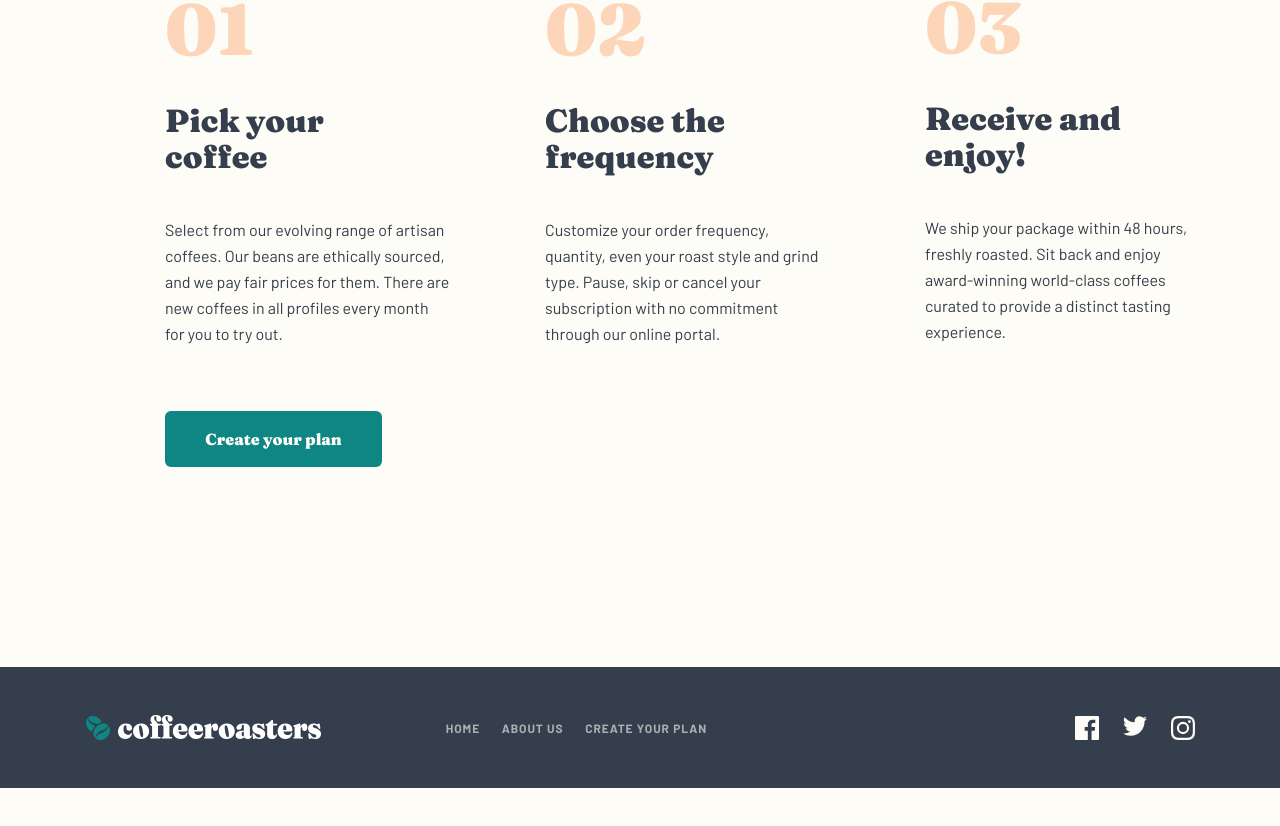
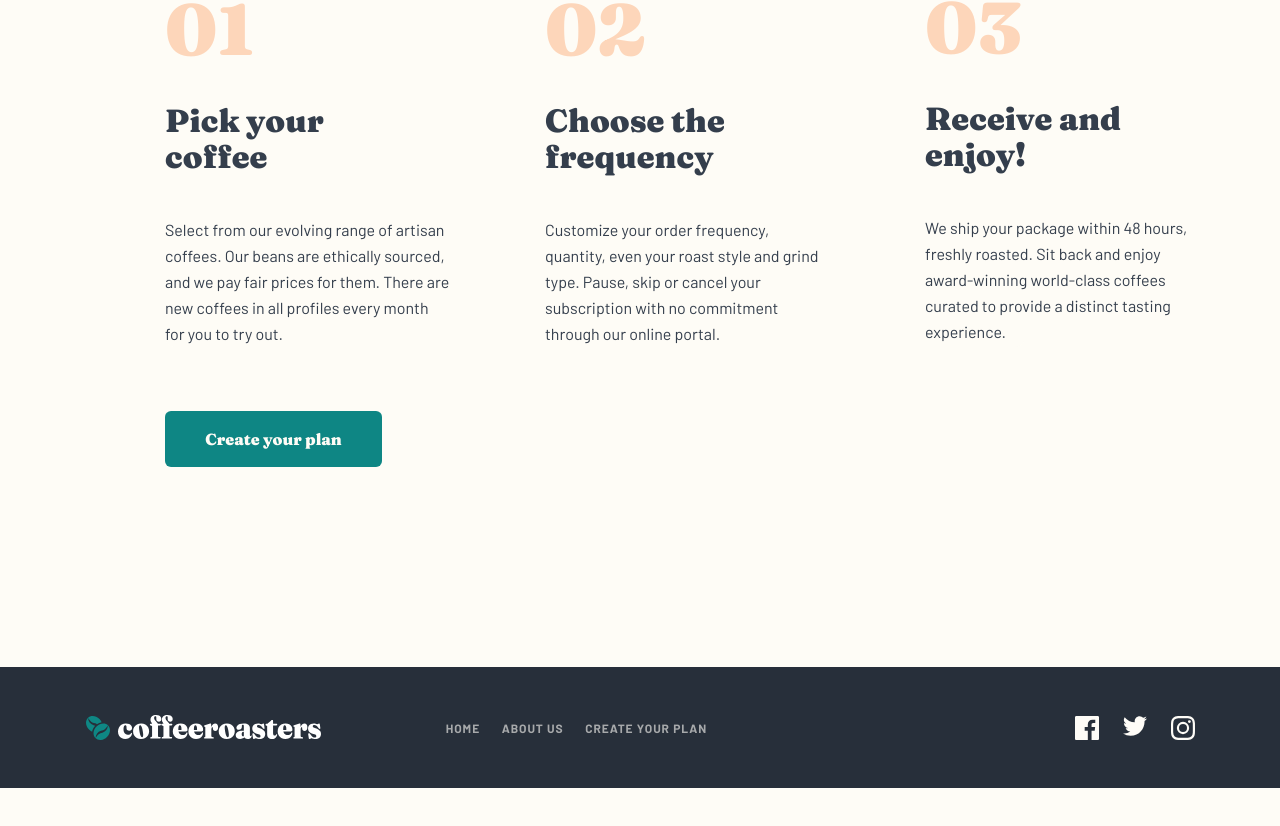
Before and after one commit to CodeHunt101/beanly-coffee, a Next.js app: page / in a window 1280 px wide. Shown: the part 3143-3969 px from the top of the page. Built offline with nearby package versions, Linux system fonts and the light colour scheme.

Commit message:
change footer colour

```diff
--- a/app/_layout/footer/Footer.module.scss
+++ b/app/_layout/footer/Footer.module.scss
@@ -5,6 +5,7 @@
   margin: 7.5rem auto 4.5rem;
   padding-inline: 0;
   max-width: 1280px;
+  @include bg-colour($clr-darker);
 
   .footerContent {
     display: flex;
--- a/app/_layout/footer/Footer.tsx
+++ b/app/_layout/footer/Footer.tsx
@@ -9,7 +9,7 @@ import SocialLink from "./SocialLink";
 
 const Footer = () => {
   return (
-    <footer className={`${styles.footer} bg-dark`}>
+    <footer className={styles.footer}>
       <div className={styles.footerContent}>
         <div className={styles.footerNav}>
           <Logo footer />
```
